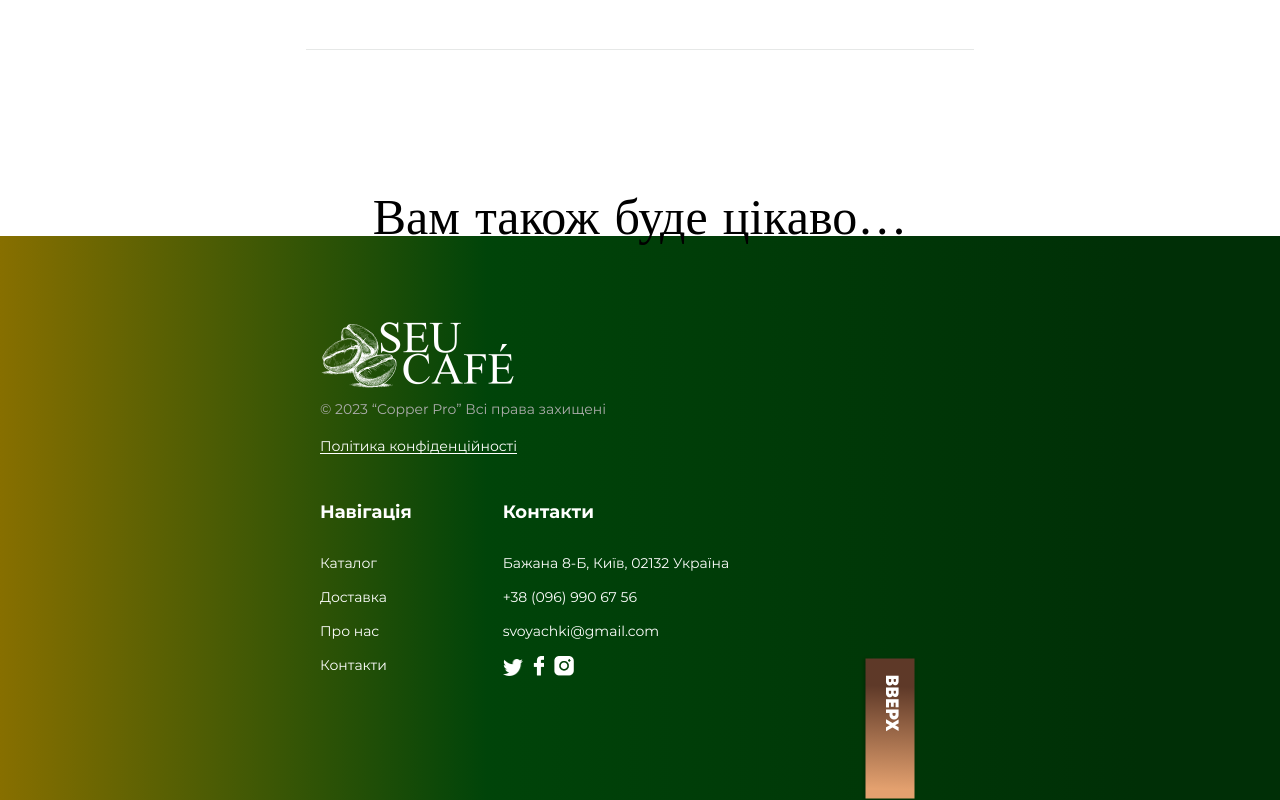
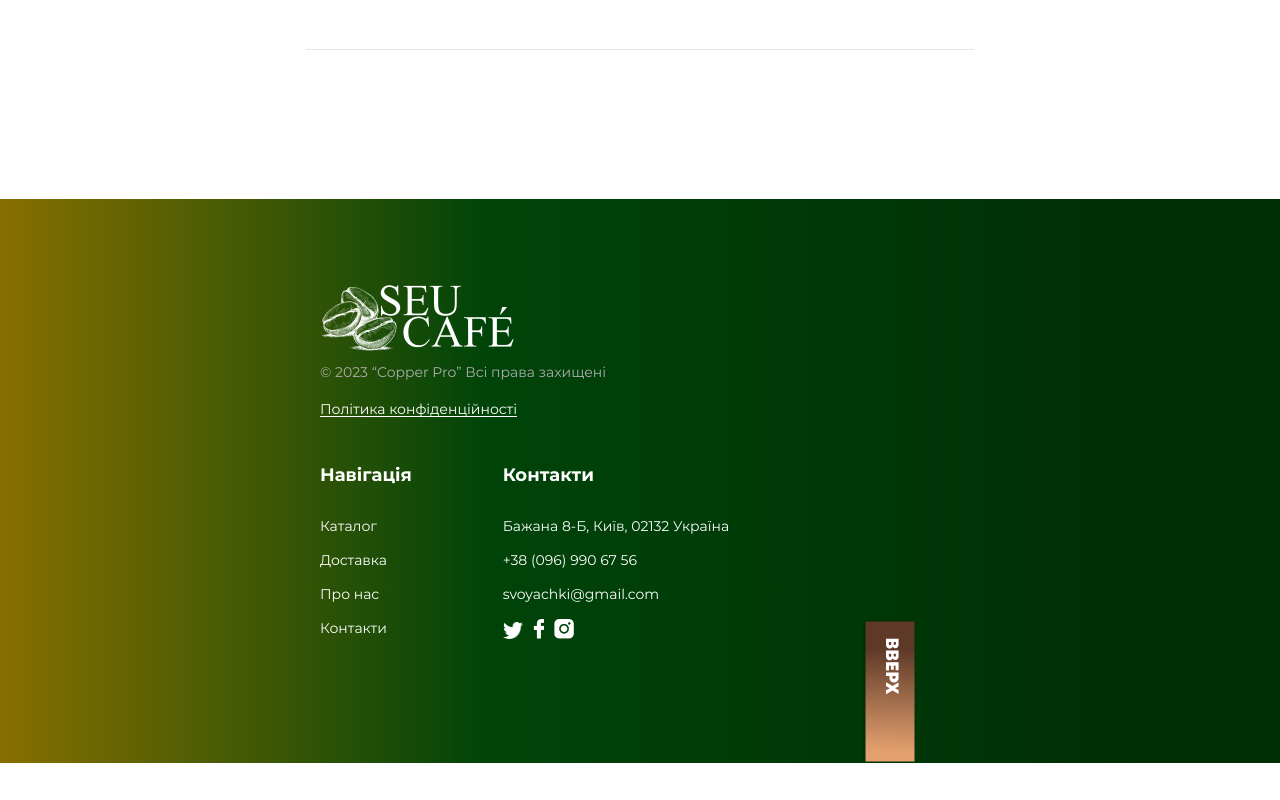
Before and after one commit to IgorDobryansky/final_project, a React (Vite) app in the folder client/: page /aboutUs in a window 1280 px wide. Shown: the part 1955-2755 px from the top of the page. After the commit the page ends 2718 px from the top, so only its background shows below. Built offline with nearby package versions, Linux system fonts and the light colour scheme.

Commit message:
add product page test

```diff
--- a/client/src/components/product/Product.jsx
+++ b/client/src/components/product/Product.jsx
@@ -99,10 +99,6 @@ const Product = () => (
         суддя його не відчує — йому поставлять низький бал.
       </p>
     </div>
-    <div className="product__options">
-      <h6>Вам також буде цікаво…</h6>
-      {/* <Carousel/> */}
-    </div>
   </div>
   </div>
 );
```
